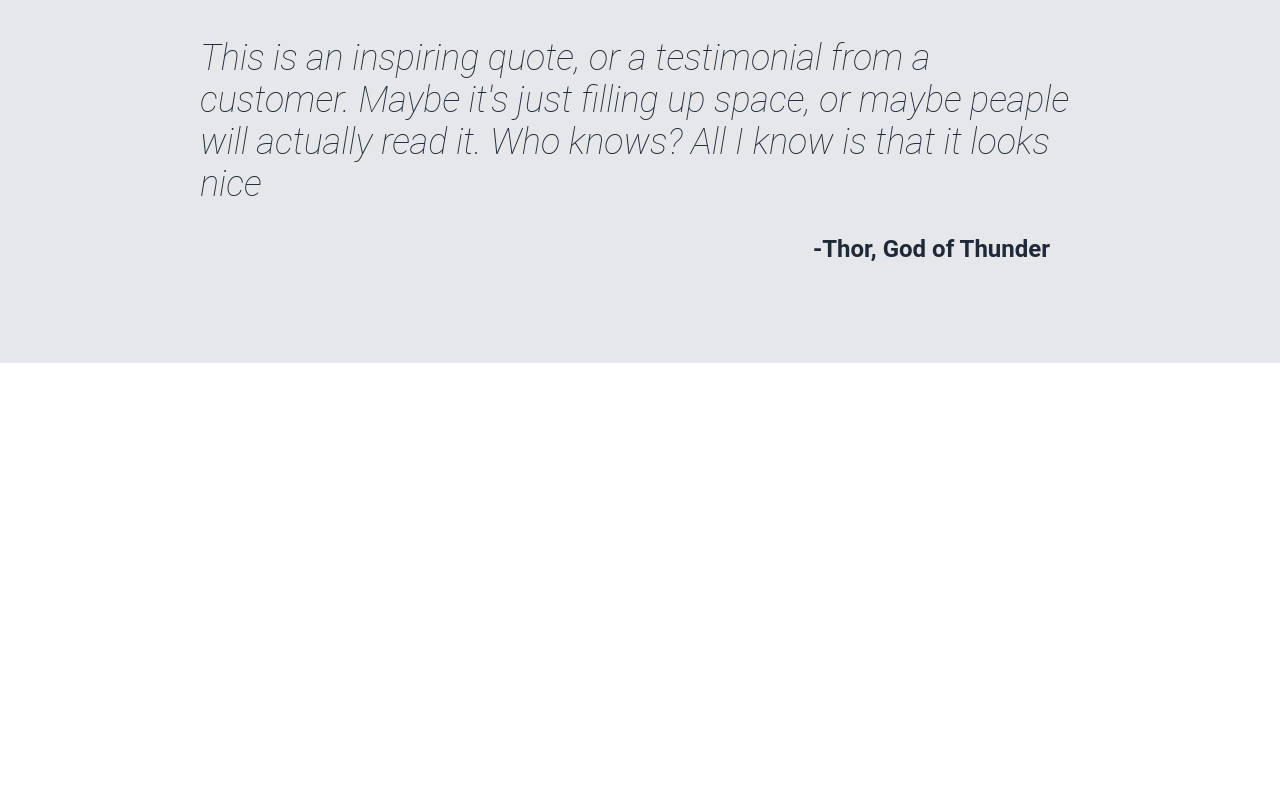
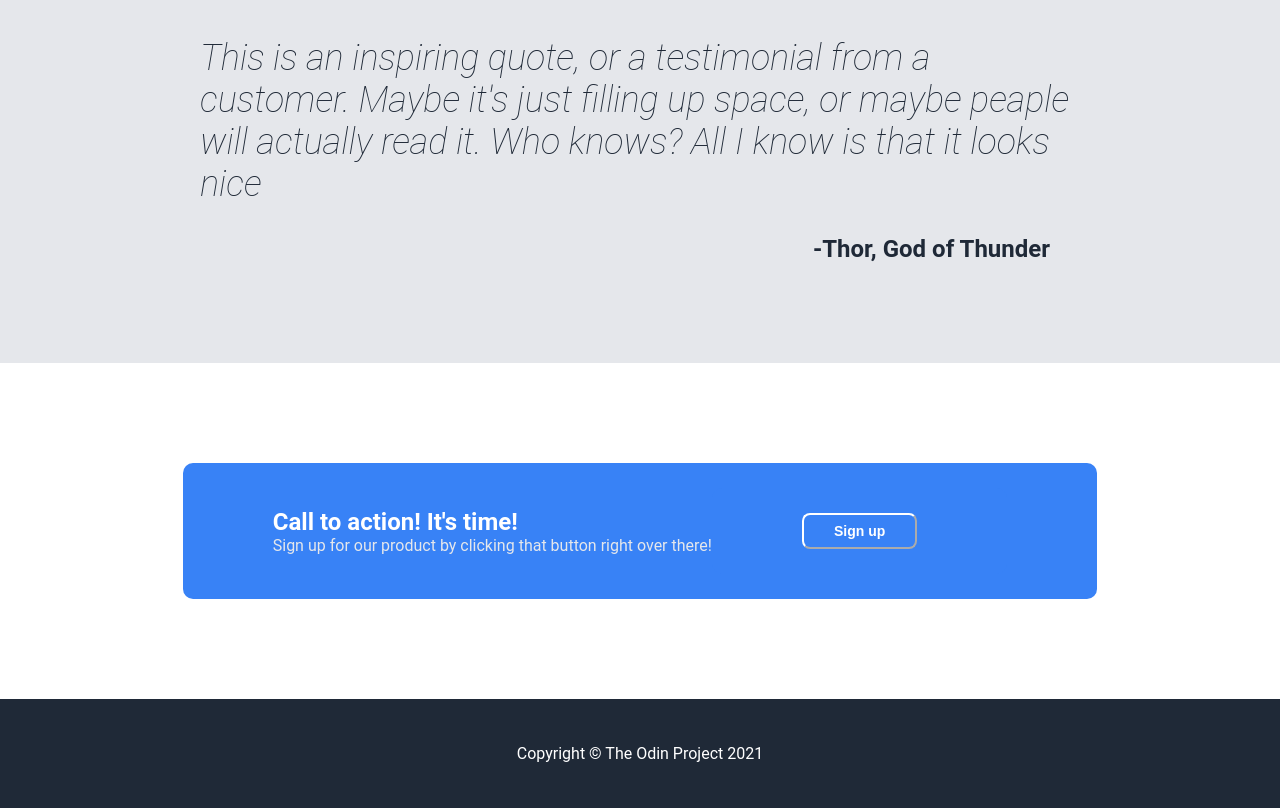
Before and after one commit to Akstrov/Landing-page, a plain HTML site: page index.html in a window 1280 px wide. Shown: the part 1008-1816 px from the top of the page. Before the commit the page ends 1371 px from the top, so only its background shows below. Drawn offline with Linux system fonts and the light colour scheme.

Commit message:
Complete fourth part and the footer

```diff
--- a/index.html
+++ b/index.html
@@ -68,5 +68,27 @@
         </div>
         <div class="side"></div>
     </div>
+    <div class="o4">
+        <div class="side"></div>
+        <div class="container4">
+            <div>
+                <div class="side2"></div>
+                <div>
+                    <div class="text">
+                        <b>Call to action! It's time!</b>
+                        <p>Sign up for our product by clicking that button right over there!</p>
+                    </div>
+                    <div class="button">
+                        <button>Sign up</button>
+                    </div>
+                </div>
+                <div class="side2"></div>
+            </div>
+        </div>
+        <div class="side"></div>
+    </div>
+    <div class="o5">
+        <p>Copyright © The Odin Project 2021</p>
+    </div>
 </body>
 </html>
--- a/style.css
+++ b/style.css
@@ -169,3 +169,64 @@ ul{
     font-weight: bold;
     color: #1f2937;
 }
+
+.o4{
+    display: flex;
+}
+
+.container4{
+    flex: auto;
+    display: flex;
+    flex-direction: column;
+    align-items: center;
+}
+
+.container4 div {
+    display: flex;
+    flex-direction: column;
+    align-items: center;
+}
+
+.container4 div .side2{
+    height: 100px;
+}
+.container4 div:nth-child(2){
+    color: #fff;
+    background-color: #3882f6;
+    display: flex;
+    flex-direction:row ;
+    padding: 25px 90px;
+    align-items: center;
+    border-radius: 10px;
+}
+.container4 div:nth-child(2) .text{
+    align-items: flex-start;
+}
+.container4 div:nth-child(2) .text b{
+    font-size: 24px;
+}
+.container4 div:nth-child(2) .text p{
+    color: #e5e7eb;
+}
+.container4 div:nth-child(2) button{
+    font-size: 14px;
+    font-weight: bold;
+    color: #fff;
+    background-color: #3882f6;
+    padding: 8px 30px;
+    border-color: white;
+    border-radius: 8px;
+}
+.container4 div:nth-child(2) button:hover{
+    background-color: #555c68cb;
+    color: rgba(0, 0, 0, 0.705);
+}
+
+.o5{
+    display: flex;
+    background-color: #1f2937;
+    padding: 45px;
+    justify-content: center;
+    align-items: center;
+    color: #fff;
+}
```
